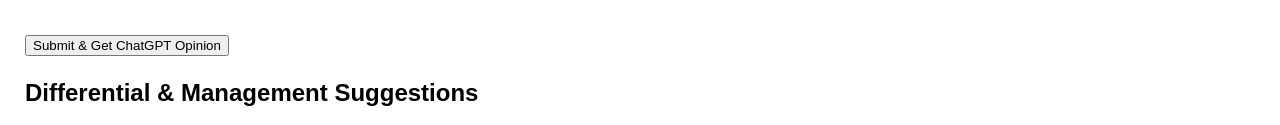
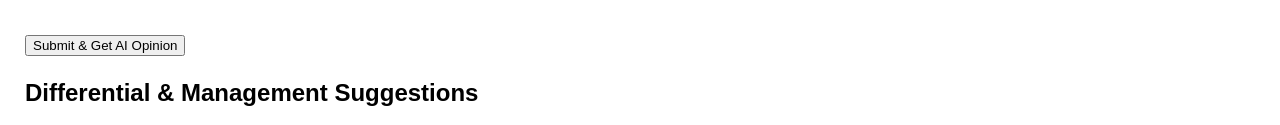
Before and after one commit to dr-redragon/dizzinessapp2, a website: page public/index.html in a window 1280 px wide. Both pictures are taken after typing "Sample", "2020-01-15", "2020-01-15", "Sample", "Sample", "2020-01-15" into the empty fields and a click on the button "Submit & Get ChatGPT Opinion". Shown: the part 5917-6042 px from the top of the page. Drawn offline with Linux system fonts and the light colour scheme; no server answers.

Commit message:
Update index.html

```diff
--- a/public/index.html
+++ b/public/index.html
@@ -418,7 +418,7 @@ document.getElementById('sendButton').addEventListener('click', async () => {
     console.error(err);
     box.textContent = '⚠️  Error: '+err.message;
   }finally{
-    btn.disabled = false; btn.textContent = 'Submit & Get ChatGPT Opinion';
+    btn.disabled = false; btn.textContent = 'Submit & Get AI Opinion';
   }
 });
 </script>
```
